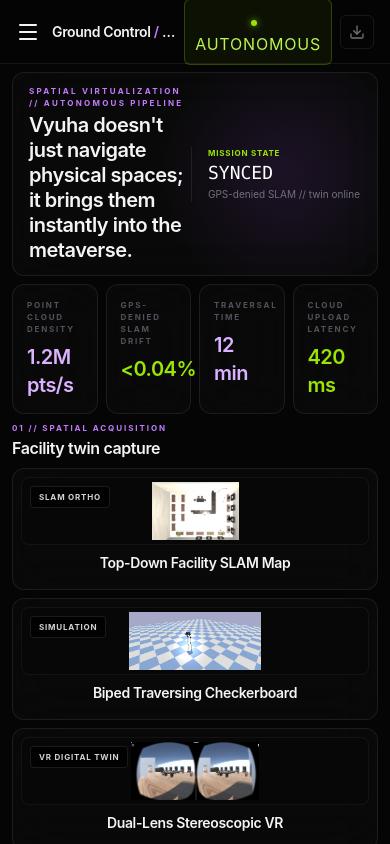
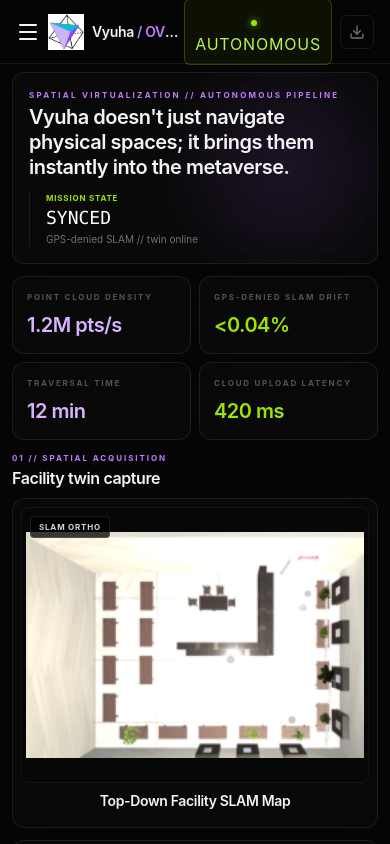
Before and after one commit to Matheshs777/Vyuha_dashboard, a React (Vite) app: page / in a window 390 px wide. Built offline with nearby package versions, Linux system fonts and the light colour scheme.

Commit message:
Refactor code structure for improved readability and maintainability

```diff
--- a/src/components/Shell.tsx
+++ b/src/components/Shell.tsx
@@ -19,11 +19,11 @@ export default function Shell({ page, setPage, children }: { page:PageId; setPag
     <nav className="flex-1 space-y-1 p-3">{pages.map(({id,label,short,icon:Icon})=>{ const active=page===id; return <button key={id} title={short} onClick={()=>{setPage(id);setMobile(false)}} className={`flex w-full items-center gap-3 rounded-md px-3 py-3 text-left text-[11px] font-semibold tracking-wide transition ${active?'border border-purple-500/40 bg-purple-500/10 text-purple-300':'border border-transparent text-zinc-500 hover:bg-white/[0.03] hover:text-zinc-200'}`}><Icon size={17} className="shrink-0"/><span className={collapsed&&!mobileOpen?'lg:hidden':''}>{label}</span>{active&&<span className="ml-auto h-1 w-1 rounded-full bg-lime-400"/>}</button>})}</nav>
   </aside>
   return <div className="flex h-screen overflow-hidden bg-[#050505] text-zinc-100">{nav()}{mobile&&nav(true)}
-    <main className="h-screen min-w-0 flex-1 overflow-hidden transition-all">
-      <header className="flex h-16 items-center justify-between border-b border-white/[0.07] bg-[#050505]/90 px-4 backdrop-blur-xl md:px-6"><div className="flex min-w-0 items-center gap-3"><button className="lg:hidden" onClick={()=>setMobile(true)}><Menu/></button><div className="min-w-0"><p className="hidden text-[8px] font-bold uppercase tracking-[.28em] text-zinc-600 sm:block">MITIGATORS // VYUHA SYSTEM</p><p className="truncate text-sm font-semibold tracking-tight text-zinc-100 sm:text-base">Ground Control <span className="text-purple-400">/ {pages.find(p=>p.id===page)?.short}</span></p></div></div>
+    <main className="h-screen min-w-0 flex-1 overflow-y-auto transition-all lg:overflow-hidden">
+      <header className="flex h-16 items-center justify-between border-b border-white/[0.07] bg-[#050505]/90 px-4 backdrop-blur-xl md:px-6"><div className="flex min-w-0 items-center gap-2"><button className="lg:hidden" onClick={()=>setMobile(true)}><Menu/></button><img src="/assets/vyuha-logo.svg" alt="Vyuha" className="h-9 w-9 shrink-0 lg:hidden"/><div className="min-w-0"><p className="hidden text-[8px] font-bold uppercase tracking-[.28em] text-zinc-600 sm:block">MITIGATORS // VYUHA SYSTEM</p><p className="truncate text-sm font-semibold tracking-tight text-zinc-100 sm:text-base"><span className="lg:hidden">Vyuha</span><span className="hidden lg:inline">Ground Control</span> <span className="text-purple-400">/ {pages.find(p=>p.id===page)?.short}</span></p></div></div>
         <div className="flex items-center gap-2"><div className="hidden text-right md:block"><p className="font-mono text-xs text-zinc-300">{now.toLocaleTimeString([], {hour12:false})}</p><p className="text-[8px] uppercase tracking-widest text-zinc-600">UTC +05:30 // {now.toLocaleDateString()}</p></div><button onClick={()=>setMode(mode==='AUTONOMOUS'?'ASSISTED':'AUTONOMOUS')} className="rounded-md border border-lime-400/25 bg-lime-400/[0.06] px-2.5 py-2 text-[9px] font-bold tracking-wider text-lime-300"><span className="mr-2 inline-block h-1.5 w-1.5 rounded-full bg-lime-400 shadow-[0_0_7px_rgba(163,230,53,.8)]"/> {mode}</button><button onClick={exportView} title="Export telemetry" className="rounded-md border border-white/[0.08] p-2 text-zinc-500 hover:border-purple-500/40 hover:text-purple-300"><Download size={16}/></button><button title="Settings" className="hidden rounded-md border border-white/[0.08] p-2 text-zinc-500 sm:block"><Settings2 size={16}/></button></div>
       </header>
-      <div className="h-[calc(100vh-64px)] overflow-hidden px-3 py-2 md:px-4">{children}</div>
+      <div className="min-h-[calc(100vh-64px)] px-3 py-2 lg:h-[calc(100vh-64px)] lg:overflow-hidden md:px-4">{children}</div>
     </main>
   </div>
 }
--- a/src/pages/ActuatorSpecsPage.tsx
+++ b/src/pages/ActuatorSpecsPage.tsx
@@ -3,7 +3,7 @@ import { Card, ImageSlot, SectionTitle } from '../components/Shared'
 const joints=[['Ab/Ad','±42°','38 Nm',48],['Yaw','±180°','28 Nm',43],['Pitch Hip','-95 / 42°','72 Nm',61],['Pitch Knee','-5 / 118°','72 Nm',57],['Pitch Ankle','-35 / 35°','28 Nm',51]] as const
 export default function ActuatorSpecsPage(){
  const [tick,setTick]=useState(0); useEffect(()=>{const id=setInterval(()=>setTick(t=>t+1),800);return()=>clearInterval(id)},[])
- return <div className="h-full flex flex-col gap-4"><SectionTitle eyebrow="Hardware architecture // modular QDD" title="Full 3D CAD architecture"/><div className="flex-1 min-h-0 grid grid-cols-2 gap-4"><Card className="flex min-h-0 flex-col p-3"><SectionTitle eyebrow="06 degrees of freedom" title="Leg kinematic tree"/><div className="min-h-0 flex-1"><ImageSlot src="/assets/image11.jpeg" title="Full 3D CAD Architecture" label=""/></div><div className="mt-2 max-h-[138px] shrink-0 overflow-hidden"><table className="w-full min-w-[520px] text-left text-[11px]"><thead className="border-b border-white/[0.08] text-[8px] uppercase tracking-widest text-zinc-600"><tr><th className="pb-2">Joint</th><th>Angle</th><th>Torque</th><th>Temp</th><th>Encoder</th></tr></thead><tbody>{joints.map((j,i)=><tr key={j[0]} className="border-b border-white/[0.06]"><td className="py-2.5 font-semibold text-zinc-300">{j[0]}</td><td className="font-mono text-purple-300">{j[1]}</td><td>{j[2]}</td><td className="text-lime-300">{j[3]+((tick+i)%3)}°C</td><td><span className="text-[8px] font-bold tracking-wider text-lime-400">● HEALTHY</span></td></tr>)}</tbody></table></div></Card>
- <Card className="flex min-h-0 flex-col p-3"><SectionTitle eyebrow="Torso-concentrated actuation" title="Pancake actuator assembly"/><div className="min-h-0 flex-1"><ImageSlot src="/assets/image12.jpeg" title="Exploded actuator CAD" label="MODULAR QDD ACTUATOR"/></div><div className="mt-2 shrink-0 grid gap-2 sm:grid-cols-2">{[['Topology','Quasi-direct drive','6:1 planetary reduction'],['Motor','Pancake BLDC','High pole-pair density'],['Back-drivability','>92%','Passive impact transparency'],['Thermal','80°C limit','Active current throttling']].map(spec=><div key={spec[0]} className="min-w-0 rounded-lg border border-white/[0.07] bg-[#0a0a0a] p-3"><p className="truncate text-[8px] uppercase tracking-widest text-zinc-600">{spec[0]}</p><p className="mt-1 truncate text-xs font-semibold text-zinc-200">{spec[1]}</p><p className="mt-1 truncate text-[10px] text-zinc-500">{spec[2]}</p></div>)}</div></Card></div>
+ return <div className="h-auto flex flex-col gap-4 lg:h-full"><SectionTitle eyebrow="Hardware architecture // modular QDD" title="Full 3D CAD architecture"/><div className="grid h-auto min-h-0 flex-1 grid-cols-1 gap-4 lg:h-full lg:grid-cols-2"><Card className="flex h-[520px] min-h-0 flex-col p-3 lg:h-auto"><SectionTitle eyebrow="06 degrees of freedom" title="Leg kinematic tree"/><div className="min-h-0 flex-1"><ImageSlot src="/assets/image11.jpeg" title="Full 3D CAD Architecture" label=""/></div><div className="mt-2 max-h-[138px] shrink-0 overflow-hidden"><table className="w-full min-w-[520px] text-left text-[11px]"><thead className="border-b border-white/[0.08] text-[8px] uppercase tracking-widest text-zinc-600"><tr><th className="pb-2">Joint</th><th>Angle</th><th>Torque</th><th>Temp</th><th>Encoder</th></tr></thead><tbody>{joints.map((j,i)=><tr key={j[0]} className="border-b border-white/[0.06]"><td className="py-2.5 font-semibold text-zinc-300">{j[0]}</td><td className="font-mono text-purple-300">{j[1]}</td><td>{j[2]}</td><td className="text-lime-300">{j[3]+((tick+i)%3)}°C</td><td><span className="text-[8px] font-bold tracking-wider text-lime-400">● HEALTHY</span></td></tr>)}</tbody></table></div></Card>
+ <Card className="flex h-[520px] min-h-0 flex-col p-3 lg:h-auto"><SectionTitle eyebrow="Torso-concentrated actuation" title="Pancake actuator assembly"/><div className="min-h-0 flex-1"><ImageSlot src="/assets/image12.jpeg" title="Exploded actuator CAD" label="MODULAR QDD ACTUATOR"/></div><div className="mt-2 shrink-0 grid gap-2 sm:grid-cols-2">{[['Topology','Quasi-direct drive','6:1 planetary reduction'],['Motor','Pancake BLDC','High pole-pair density'],['Back-drivability','>92%','Passive impact transparency'],['Thermal','80°C limit','Active current throttling']].map(spec=><div key={spec[0]} className="min-w-0 rounded-lg border border-white/[0.07] bg-[#0a0a0a] p-3"><p className="truncate text-[8px] uppercase tracking-widest text-zinc-600">{spec[0]}</p><p className="mt-1 truncate text-xs font-semibold text-zinc-200">{spec[1]}</p><p className="mt-1 truncate text-[10px] text-zinc-500">{spec[2]}</p></div>)}</div></Card></div>
  </div>
 }
--- a/src/pages/CompliancePage.tsx
+++ b/src/pages/CompliancePage.tsx
@@ -1,7 +1,7 @@
 import { Card, ImageSlot, SectionTitle } from '../components/Shared'
 
 export default function CompliancePage(){
- return <div className="flex h-full flex-col gap-2"><SectionTitle eyebrow="Virtual compliance // Whole-body balance" title="Impedance control & force equilibrium"/>
-  <div className="grid min-h-0 flex-1 gap-2 xl:grid-cols-2"><Card className="flex min-h-0 flex-col p-3"><SectionTitle eyebrow="01 // Limb impedance" title="Virtual spring-damper model"/><div className="min-h-0 flex-1"><ImageSlot src="/assets/image9.jpeg" title="Virtual compliance limb" label="VIRTUAL MASS-SPRING-DAMPER"/></div><div className="mt-2 rounded-lg border border-cyan-500/20 bg-cyan-400/5 p-4 text-center font-mono text-sm text-cyan-200">F<sub>z</sub> = m<sub>virt</sub> z̈<sub>r2</sub> + b<sub>virt</sub>(ż<sub>r2</sub> − ż<sub>d2</sub>) + c<sub>virt</sub>(z<sub>r2</sub> − z<sub>d2</sub>)  </div></Card>  <Card className="flex min-h-0 flex-col gap-4 p-3"><SectionTitle eyebrow="02 // Ground reaction" title="Whole-body force equilibrium"/><div className="flex-1 min-h-0"><ImageSlot src="/assets/image10.jpeg" title="Whole body force FBD" label="FORCE FREE-BODY DIAGRAM"/></div></Card></div>
+ return <div className="flex h-auto flex-col gap-3 lg:h-full lg:gap-2"><SectionTitle eyebrow="Virtual compliance // Whole-body balance" title="Impedance control & force equilibrium"/>
+  <div className="grid h-auto min-h-0 flex-1 gap-3 lg:h-full lg:gap-2 xl:grid-cols-2"><Card className="flex h-[390px] min-h-0 flex-col p-3 lg:h-auto"><SectionTitle eyebrow="01 // Limb impedance" title="Virtual spring-damper model"/><div className="min-h-0 flex-1"><ImageSlot src="/assets/image9.jpeg" title="Virtual compliance limb" label="VIRTUAL MASS-SPRING-DAMPER"/></div><div className="mt-2 rounded-lg border border-cyan-500/20 bg-cyan-400/5 p-4 text-center font-mono text-sm text-cyan-200">F<sub>z</sub> = m<sub>virt</sub> z̈<sub>r2</sub> + b<sub>virt</sub>(ż<sub>r2</sub> − ż<sub>d2</sub>) + c<sub>virt</sub>(z<sub>r2</sub> − z<sub>d2</sub>)  </div></Card>  <Card className="flex h-[390px] min-h-0 flex-col gap-4 p-3 lg:h-auto"><SectionTitle eyebrow="02 // Ground reaction" title="Whole-body force equilibrium"/><div className="flex-1 min-h-0"><ImageSlot src="/assets/image10.jpeg" title="Whole body force FBD" label="FORCE FREE-BODY DIAGRAM"/></div></Card></div>
  </div>
 }
--- a/src/pages/GaitAnalysisPage.tsx
+++ b/src/pages/GaitAnalysisPage.tsx
@@ -3,7 +3,7 @@ import { Card, ImageSlot, SectionTitle } from '../components/Shared'
 
 export default function GaitAnalysisPage(){
  const modes=[{title:'Simulated Walking Trajectory',badge:'QUASI-STATIC // 0.5 Hz',src:'/assets/image4.png',values:[['Frequency','0.5 Hz'],['Duty factor','62%'],['Ground reaction','180 N'],['Energy economy','High']],copy:'Continuous contact maximizes odometry stability and minimizes point-cloud motion blur.'},{title:'Simulated Jumping Trajectory',badge:'DYNAMIC // 1.3 Hz',src:'/assets/image5.png',values:[['Frequency','1.3 Hz'],['Peak thrust','540 N'],['Flight phase','140 ms'],['Impact tolerance','High']],copy:'Instantaneous impulse response clears stairs, drop-offs and terrain discontinuities.'}]
- return <div className="flex h-full flex-col gap-2"><SectionTitle eyebrow="Gait dynamics // comparative validation" title="Compliant walking vs. dynamic traversal" aside={<span className="rounded border border-lime-400/25 bg-lime-400/[0.07] px-2 py-1 text-[8px] font-bold tracking-widest text-lime-400">SIMULATION READY</span>}/>
-  <div className="grid min-h-0 flex-[5] gap-2 lg:grid-cols-2">{modes.map((mode,i)=><Card key={mode.title} className="flex min-h-0 flex-col p-3"><div className="mb-1 flex shrink-0 justify-end">{i===0?<Activity size={15} className="shrink-0 text-lime-400"/>:<Zap size={15} className="shrink-0 text-purple-400"/>}</div><div className="min-h-0 flex-1"><ImageSlot src={mode.src} title={mode.title} label={mode.badge} compact/></div><h3 className="mt-2 shrink-0 truncate text-sm font-semibold tracking-tight">{mode.title}</h3><div className="mt-2 grid shrink-0 grid-cols-2 gap-2">{mode.values.map(([k,v])=><div key={k} className="border-l border-white/[0.08] px-2 py-1"><p className="text-[8px] uppercase tracking-widest text-zinc-600">{k}</p><p className="mt-1 text-xs font-semibold text-zinc-200">{v}</p></div>)}</div><p className="mt-3 shrink-0 text-[11px] leading-5 text-zinc-500">{mode.copy}</p></Card>)}</div>
+ return <div className="flex h-auto flex-col gap-3 lg:h-full lg:gap-2"><SectionTitle eyebrow="Gait dynamics // comparative validation" title="Compliant walking vs. dynamic traversal" aside={<span className="rounded border border-lime-400/25 bg-lime-400/[0.07] px-2 py-1 text-[8px] font-bold tracking-widest text-lime-400">SIMULATION READY</span>}/>
+  <div className="grid min-h-0 flex-[5] gap-3 lg:grid-cols-2 lg:gap-2">{modes.map((mode,i)=><Card key={mode.title} className="flex h-[430px] min-h-0 flex-col p-3 sm:h-[500px] lg:h-auto"><div className="mb-1 flex shrink-0 justify-end">{i===0?<Activity size={15} className="shrink-0 text-lime-400"/>:<Zap size={15} className="shrink-0 text-purple-400"/>}</div><div className="min-h-0 flex-1"><ImageSlot src={mode.src} title={mode.title} label={mode.badge} compact/></div><h3 className="mt-2 shrink-0 truncate text-sm font-semibold tracking-tight">{mode.title}</h3><div className="mt-2 grid shrink-0 grid-cols-2 gap-2">{mode.values.map(([k,v])=><div key={k} className="border-l border-white/[0.08] px-2 py-1"><p className="text-[8px] uppercase tracking-widest text-zinc-600">{k}</p><p className="mt-1 text-xs font-semibold text-zinc-200">{v}</p></div>)}</div><p className="mt-3 shrink-0 text-[11px] leading-5 text-zinc-500">{mode.copy}</p></Card>)}</div>
  </div>
 }
--- a/src/pages/OverviewPage.tsx
+++ b/src/pages/OverviewPage.tsx
@@ -3,9 +3,9 @@ import { Card, ImageSlot, Metric, SectionTitle } from '../components/Shared'
 
 export default function OverviewPage() {
   const visuals=[['image1.png','Top-Down Facility SLAM Map','SLAM ORTHO'],['image2.png','Biped Traversing Checkerboard','SIMULATION'],['image3.png','Dual-Lens Stereoscopic VR','VR DIGITAL TWIN']] as const
-  return <div className="flex h-full flex-col gap-2">
-    <Card className="shrink-0 overflow-hidden"><div className="relative grid grid-cols-[1fr_170px] items-center px-4 py-3"><div className="absolute inset-0 bg-[radial-gradient(circle_at_75%_50%,rgba(168,85,247,.12),transparent_45%)]"/><div className="relative"><p className="text-[8px] font-bold uppercase tracking-[.28em] text-purple-400">Spatial virtualization // autonomous pipeline</p><h1 className="mt-1 max-w-5xl text-xl font-semibold leading-tight tracking-tight xl:text-2xl">Vyuha doesn&apos;t just navigate physical spaces; it brings them instantly into the metaverse.</h1></div><div className="relative border-l border-white/[0.08] pl-4"><p className="text-[8px] font-bold uppercase tracking-widest text-lime-400">Mission state</p><p className="font-mono text-lg text-white">SYNCED</p><p className="text-[10px] text-zinc-500">GPS-denied SLAM // twin online</p></div></div></Card>
-    <div className="grid shrink-0 grid-cols-4 gap-2"><Metric label="Point cloud density" value="1.2M pts/s"/><Metric label="GPS-denied SLAM drift" value="<0.04%" color="text-lime-400"/><Metric label="Traversal time" value="12 min" color="text-purple-300"/><Metric label="Cloud upload latency" value="420 ms" color="text-lime-400"/></div>
-    <section className="min-h-0 flex-1"><SectionTitle eyebrow="01 // Spatial acquisition" title="Facility twin capture"/><div className="grid h-[calc(100%-32px)] gap-2 lg:grid-cols-3">{visuals.map(([file,title,label])=><Card key={title} className="flex min-h-0 flex-col overflow-hidden p-2"><div className="min-h-0 flex-1"><ImageSlot src={`/assets/${file}`} title={title} label={label}/></div><h3 className="shrink-0 py-2 text-center text-sm font-semibold tracking-tight text-zinc-100">{title}</h3></Card>)}</div></section>
+  return <div className="flex h-auto flex-col gap-3 lg:h-full lg:gap-2">
+    <Card className="shrink-0 overflow-hidden"><div className="relative grid grid-cols-1 gap-3 px-4 py-4 sm:grid-cols-[1fr_170px] sm:gap-0 sm:py-3"><div className="absolute inset-0 bg-[radial-gradient(circle_at_75%_50%,rgba(168,85,247,.12),transparent_45%)]"/><div className="relative"><p className="text-[8px] font-bold uppercase tracking-[.28em] text-purple-400">Spatial virtualization // autonomous pipeline</p><h1 className="mt-1 max-w-5xl text-xl font-semibold leading-tight tracking-tight xl:text-2xl">Vyuha doesn&apos;t just navigate physical spaces; it brings them instantly into the metaverse.</h1></div><div className="relative border-l border-white/[0.08] pl-4"><p className="text-[8px] font-bold uppercase tracking-widest text-lime-400">Mission state</p><p className="font-mono text-lg text-white">SYNCED</p><p className="text-[10px] text-zinc-500">GPS-denied SLAM // twin online</p></div></div></Card>
+    <div className="grid shrink-0 grid-cols-2 gap-2 sm:grid-cols-4"><Metric label="Point cloud density" value="1.2M pts/s"/><Metric label="GPS-denied SLAM drift" value="<0.04%" color="text-lime-400"/><Metric label="Traversal time" value="12 min" color="text-purple-300"/><Metric label="Cloud upload latency" value="420 ms" color="text-lime-400"/></div>
+    <section className="min-h-0 flex-1"><SectionTitle eyebrow="01 // Spatial acquisition" title="Facility twin capture"/><div className="grid h-auto gap-3 lg:h-[calc(100%-32px)] lg:grid-cols-3 lg:gap-2">{visuals.map(([file,title,label])=><Card key={title} className="flex h-[330px] min-h-0 flex-col overflow-hidden p-2 sm:h-[380px] lg:h-auto"><div className="min-h-0 flex-1"><ImageSlot src={`/assets/${file}`} title={title} label={label}/></div><h3 className="shrink-0 py-2 text-center text-sm font-semibold tracking-tight text-zinc-100">{title}</h3></Card>)}</div></section>
   </div>
 }
```
Also changed, not shown: src/pages/KinematicsPage.tsx (+5 -5 lines), 4 other files (tests, documents, lock files or other folders).
